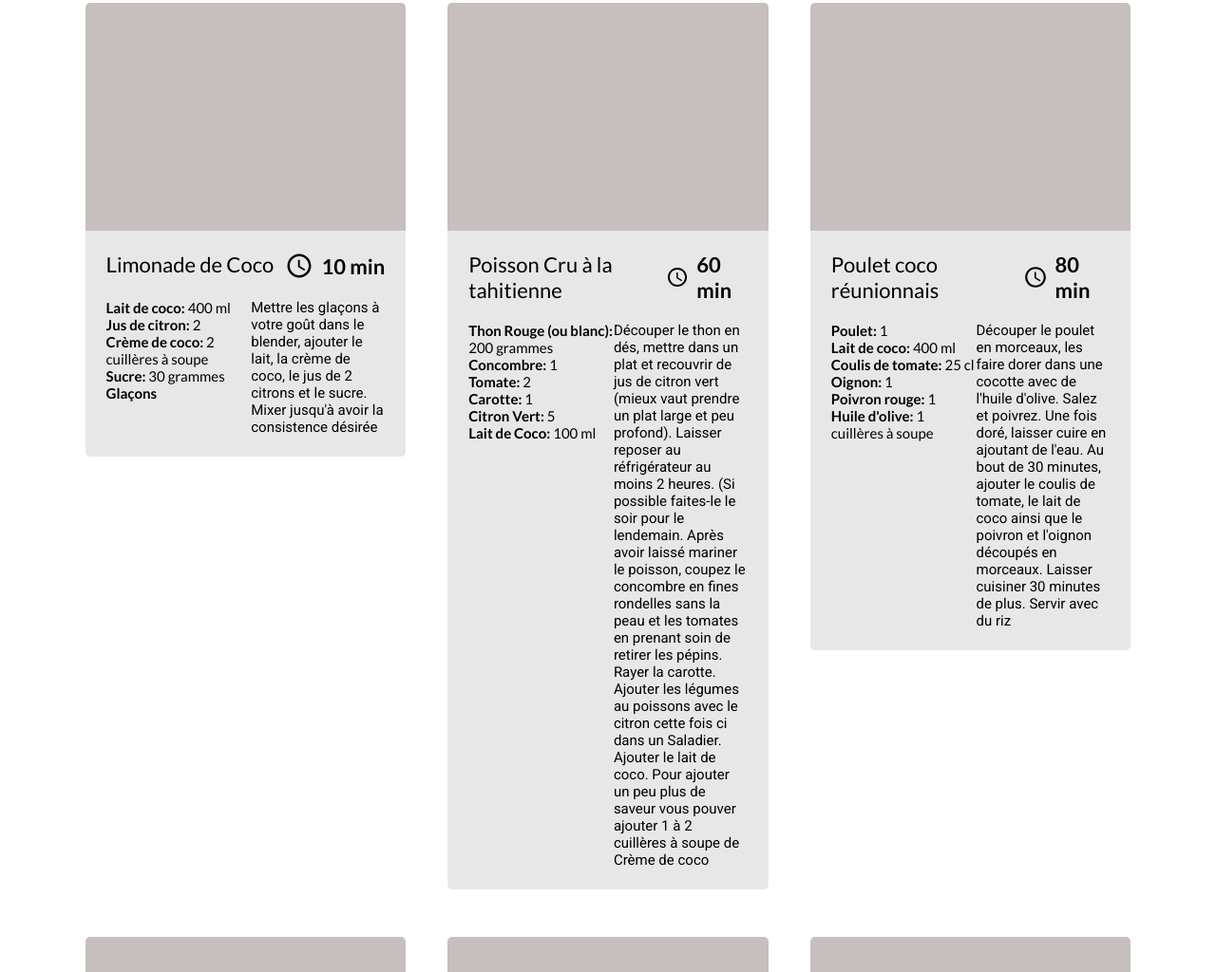
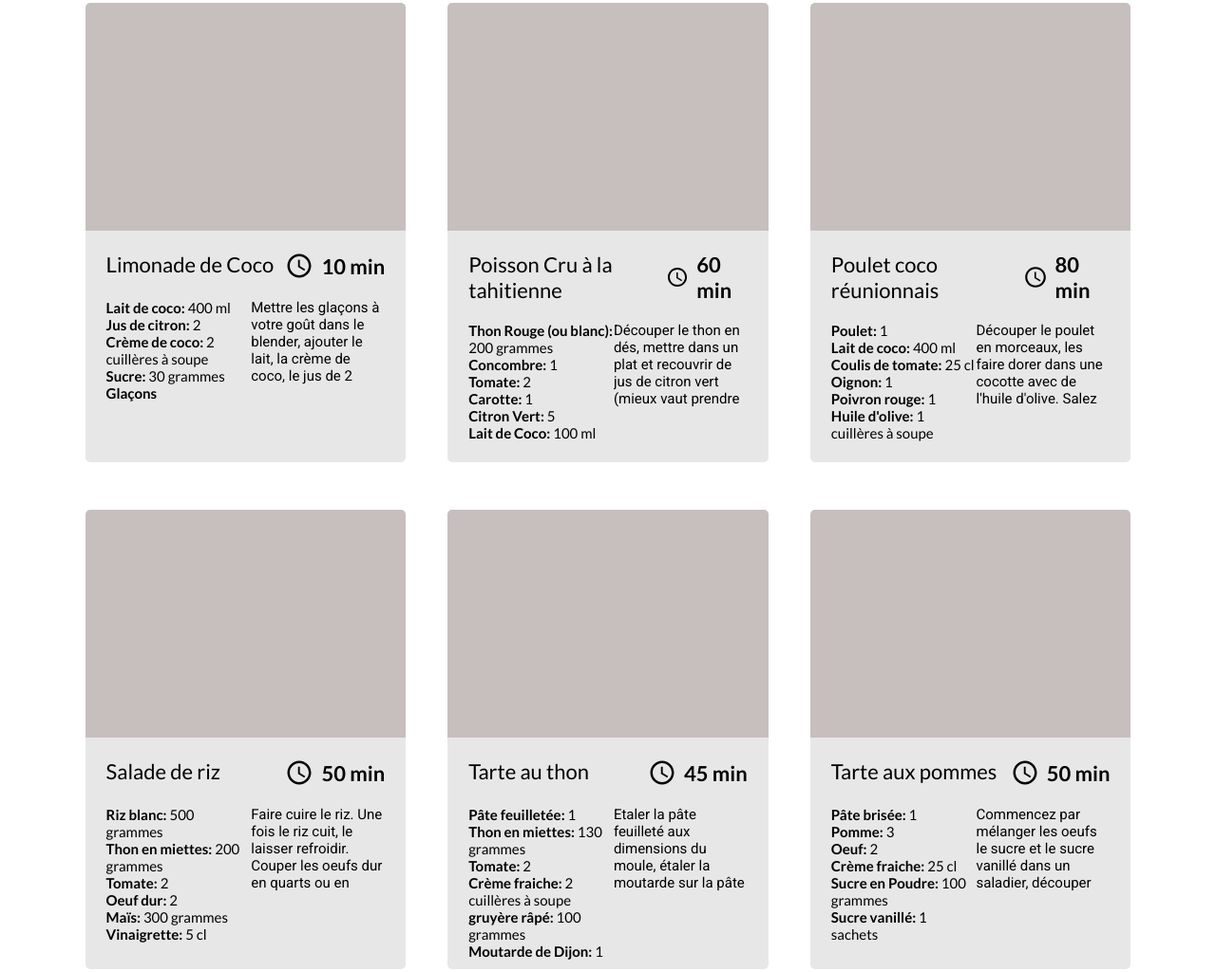
Before and after one commit to CedricMlg/P7_LesPetitsPlats_Malingre_Cedric, a website with bundled scripts: page index.html in a window 1280 px wide. Shown: the part 532-1556 px from the top of the page at 95% size. Built offline with nearby package versions, Linux system fonts and the light colour scheme.

Commit message:
Add compiled css by watching sass

```diff
--- a/css/style.css
+++ b/css/style.css
@@ -65,7 +65,7 @@ main.active {
 .main__recipe-card {
   margin: 0;
   width: 100%;
-  height: min-content;
+  height: 100%;
 }
 .main__recipe-block-img {
   width: 100%;
@@ -79,6 +79,7 @@ main.active {
 }
 .main__recipe-caption {
   display: block;
+  height: 200px;
   border-radius: 0 0 5px 5px;
   background-color: #e7e7e7;
   padding: 22px;
@@ -114,7 +115,12 @@ main.active {
   overflow-wrap: break-word;
 }
 .main__recipe-description {
+  overflow: hidden;
+  height: 92px;
   width: 48%;
+}
+.main__recipe-description:hover {
+  overflow: auto;
 }
 
 .header__searchbar {
```
Also changed, not shown: 1 other file.
